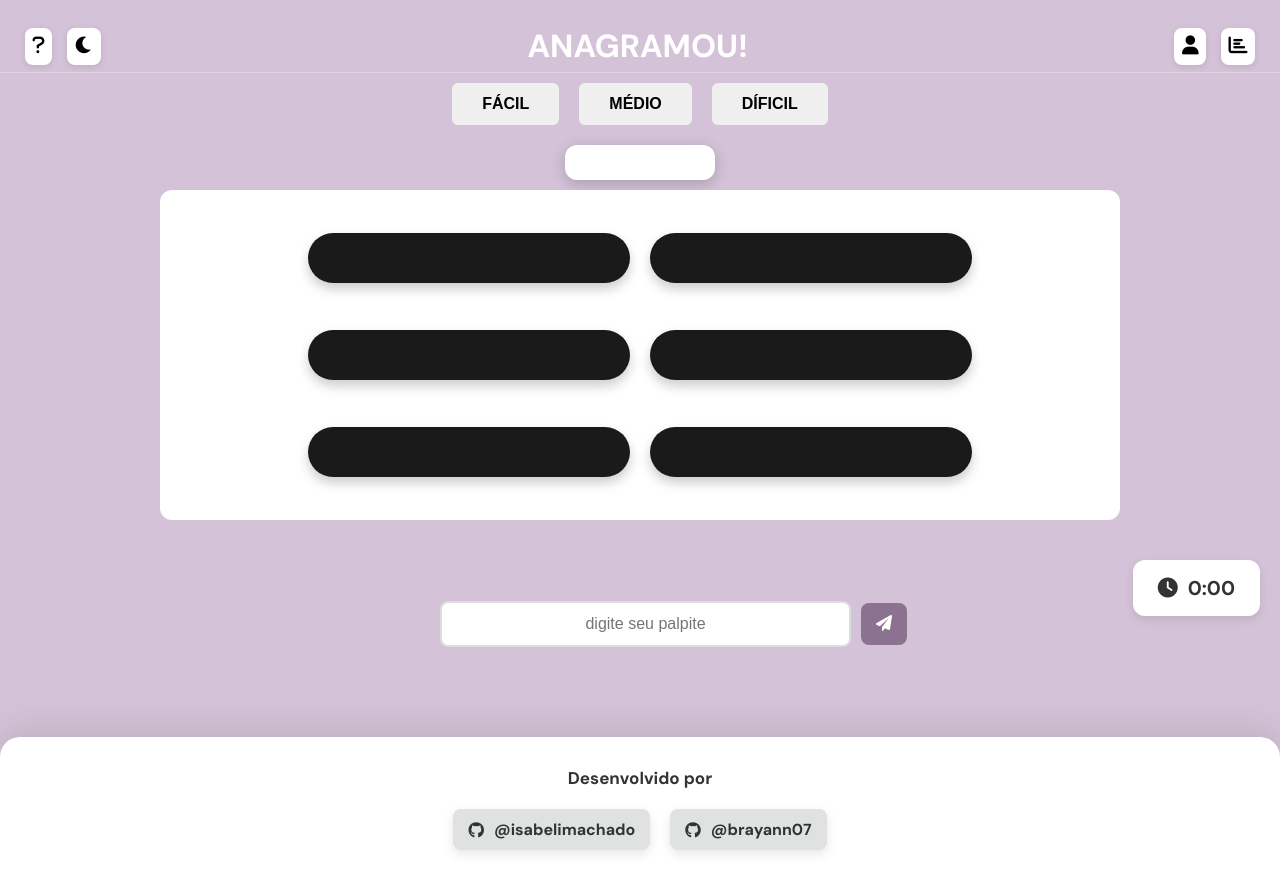
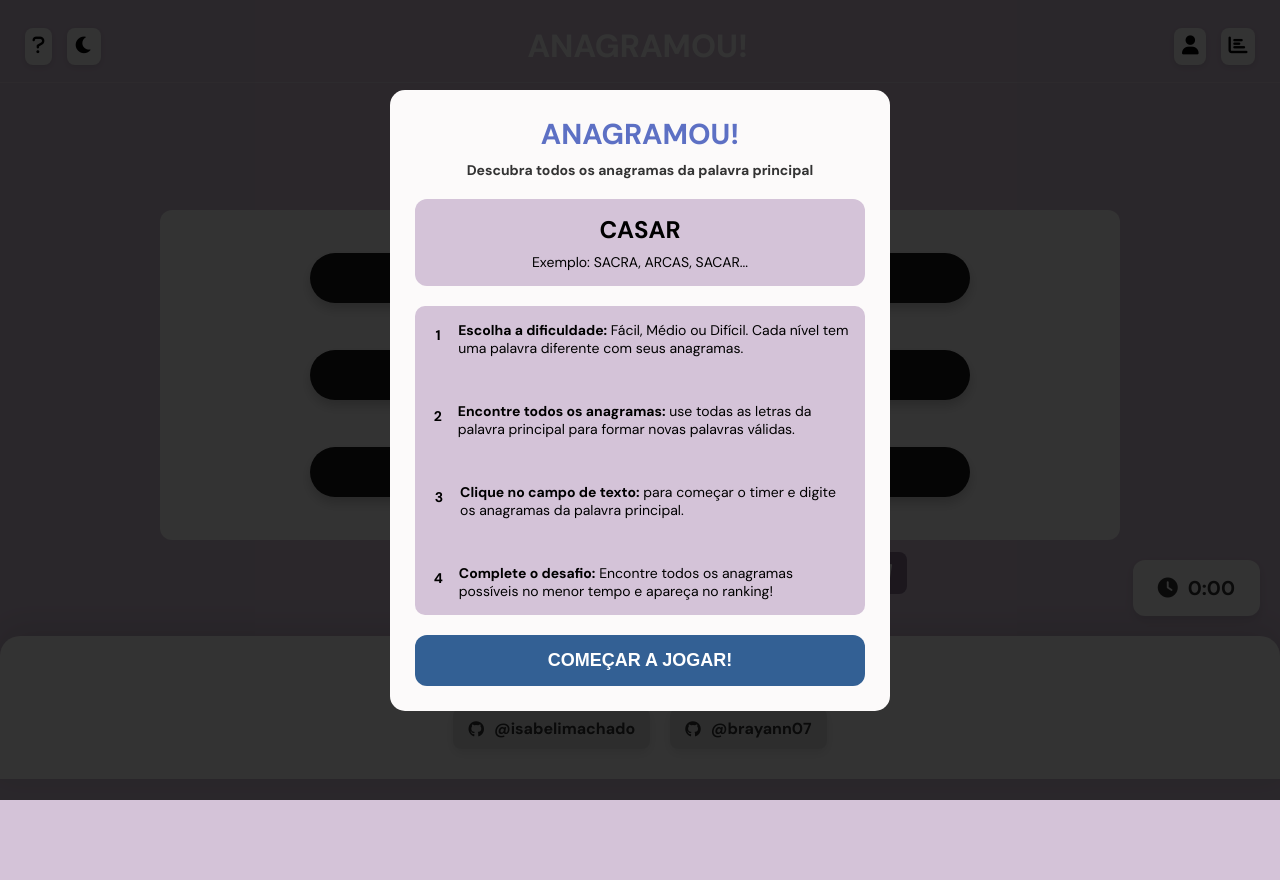
Before and after one commit to isabelimachado/Projeto-Final-TCC---Anagramou, a website with bundled scripts: page ArquivosPrincipais/anagramaMedio.html in a window 1280 px wide. After the commit the page ends 800 px from the top, so only its background shows below. Built offline with nearby package versions, Linux system fonts and the light colour scheme; no server answers.

Commit message:
arrumei input haha

```diff
--- a/ArquivosPrincipais/anagramaMedio.html
+++ b/ArquivosPrincipais/anagramaMedio.html
@@ -40,50 +40,49 @@
 
 
   <div class="selecionarDificuldade">
-    <button class="botao-dificuldade" ><a href=index.html>FÁCIL</a></button>
+    <button class="botao-dificuldade"><a href=index.html>FÁCIL</a></button>
     <button class="botao-dificuldade"><a href=anagramaMedio.html>MÉDIO</a></button>
     <button class="botao-dificuldade"><a href=anagramaDificil.html>DÍFICIL</a></button>
   </div>
 
 
   <div class="divdapalavra">
-    <span class="palavradodia" id="palavraDoDia"> </span> <!-- tentar puxar isso pra cima  -->
+    <span class="palavradodia" id="palavraDoDia">EXEMPLO</span>
   </div>
 
   <div class="divdobrayan">
     <div id="campos1">
-      <!-- tem q fazer cada campo separado pq vou pegar pelo index dai tipo se eu virar uma class, consequemente vou acabar virando todas tendeu? -->
-      <span id="p1">1</span><br>
+      <span id="p1">1</span>
     </div>
 
     <div id="campos2">
-      <span id="p2">2</span><br>
+      <span id="p2">2</span>
     </div>
 
     <div id="campos3">
-      <span id="p3">3</span><br>
+      <span id="p3">3</span>
     </div>
 
     <div id="campos4">
-      <span id="p4">4</span><br>
+      <span id="p4">4</span>
     </div>
 
     <div id="campos5">
-      <span id="p5">5</span><br>
+      <span id="p5">5</span>
     </div>
 
     <div id="campos6">
-      <span id="p6">6</span><br>
+      <span id="p6">6</span>
     </div>
   </div>
-  <br>
 
   <div class="inputzao">
-    <input id="input-jogar" placeholder="digite seu palpite" />
+    <input id="input-jogar" type="text" placeholder="Digite seu palpite" />
     <button class="botaoderesposta" onclick="InputResposta()">
       <i class="fas fa-paper-plane"></i>
     </button>
   </div>
+
 
 
 
@@ -146,6 +145,61 @@
       <button class="botao-comecar-jogo" onclick="EnviarRegistro()">REGISTRAR</button>
     </div>
   </div>
+
+  <!-- como q joga/instruções -->
+  <div class="instrucoes" id="Instrucoes">
+    <div class="conteudo-instrucoes">
+      <div class="cabecalho-instrucoes">
+        <h1 class="titulo-instrucoes">ANAGRAMOU!</h1>
+        <p class="subtitulo-instrucoes">Descubra todos os anagramas da palavra principal</p>
+      </div>
+
+      <!--quando puder da uma olhadinha nesses textinhos pra ve se ta bom ou adiciona algo-->
+
+      <div class="caixa-exemplo">
+        <div class="palavra-exemplo">CASAR</div>
+        <div class="anagramas-exemplo">Exemplo: SACRA, ARCAS, SACAR...</div>
+      </div>
+
+
+      <ul class="etapas-instrucoes">
+        <li class="etapa-instrucao">
+          <div class="numero-etapa">1</div>
+          <div class="texto-etapa">
+            <b>Escolha a dificuldade:</b> Fácil, Médio ou Difícil. Cada nível tem uma palavra diferente com
+            seus anagramas.
+          </div>
+        </li>
+        <li class="etapa-instrucao">
+          <div class="numero-etapa">2</div>
+          <div class="texto-etapa">
+            <b>Encontre todos os anagramas:</b> use todas as letras da palavra principal para formar novas
+            palavras válidas.
+          </div>
+        </li>
+        <li class="etapa-instrucao">
+          <div class="numero-etapa">3</div>
+          <div class="texto-etapa">
+            <b>Clique no campo de texto:</b> para começar o timer e digite os anagramas da palavra principal.
+          </div>
+        </li>
+        <li class="etapa-instrucao">
+          <div class="numero-etapa">4</div>
+          <div class="texto-etapa">
+            <b>Complete o desafio:</b> Encontre todos os anagramas possíveis no menor tempo e apareça no
+            ranking!
+          </div>
+        </li>
+      </ul>
+
+
+      <button class="botao-comecar-jogo" onclick="fecharInstrucoes()">
+        COMEÇAR A JOGAR!
+      </button>
+    </div>
+  </div>
+
+
   <script>
 
     /*oq for de coisa visual de js vai fica aq outro arquivo eh pras funcionalidade do jogo*/
--- a/ArquivosPrincipais/estilo.css
+++ b/ArquivosPrincipais/estilo.css
@@ -1,5 +1,6 @@
 @import url('https://fonts.googleapis.com/css2?family=DM+Sans:wght@400;700&display=swap');
-a{
+
+a {
     text-decoration: none;
     color: black;
 }
@@ -173,12 +174,11 @@ body {
     justify-content: space-between;
     align-items: center;
     padding: 25px;
-    margin-bottom: -40px;
     flex-wrap: nowrap;
+    margin-bottom: 10px;
 }
 
-.botoes-esquerda,
-.botoes-direita {
+.botoes-esquerda, .botoes-direita {
     display: flex;
     gap: 15px;
 }
@@ -212,7 +212,7 @@ body {
     display: flex;
     justify-content: center;
     gap: 20px;
-    margin: 20px 0;
+    margin: -20px 0 30px 0;
     border-top: 1px solid rgba(255, 255, 255, 0.3);
     padding-top: 10px;
 }
@@ -227,12 +227,6 @@ body {
     font-size: 16px;
     cursor: pointer;
     transition: all 0.2s ease;
-}
-
-.botao-dificuldade.ativo {
-    border: 2px solid var(--borda-ativa);
-    color: #2d2d2d;
-    background: #f9f9f9;
 }
 
 .rodape {
@@ -300,6 +294,7 @@ body {
     align-items: center;
     justify-content: center;
     opacity: 1;
+    z-index: 2000;
 }
 
 .instrucoes.oculto {
@@ -358,6 +353,7 @@ body {
     margin-bottom: 20px;
     background-color: #d4c3d8;
     border-radius: 10px;
+
 }
 
 .etapa-instrucao {
@@ -368,6 +364,7 @@ body {
     padding: 15px;
     transition: all 0.3s ease;
     color: black;
+
 }
 
 .numero-etapa {
@@ -477,7 +474,7 @@ body {
     flex-wrap: wrap;
     align-items: center;
     justify-content: center;
-    margin: 10px auto;
+    margin: 10px auto 50px auto;
     color: black;
     padding: 20px;
     box-sizing: border-box;
@@ -500,7 +497,7 @@ body {
 
 }
 
-#campos1 {
+#campos1, #campos2, #campos3, #campos4, #campos5, #campos6 {
     background-color: #1a1a1a;
     height: 50px;
     width: 35%;
@@ -509,132 +506,15 @@ body {
     align-items: center;
     justify-content: center;
     text-align: center;
-    margin: 10px;
+    margin: 8px;
     color: white;
     box-shadow: 0 6px 12px rgba(0, 0, 0, 0.2);
     padding: 0 15px;
-    animation-name: "";
     animation-duration: 1s;
 }
 
-#campos2 {
-    background-color: #1a1a1a;
-    height: 50px;
-    width: 35%;
-    border-radius: 30px;
-    display: flex;
-    align-items: center;
-    justify-content: center;
-    text-align: center;
-    margin: 10px;
-    color: white;
-    box-shadow: 0 6px 12px rgba(0, 0, 0, 0.2);
-    padding: 0 15px;
-    animation-name: "";
-    animation-duration: 1s;
-}
-
-#campos3 {
-    background-color: #1a1a1a;
-    height: 50px;
-    width: 35%;
-    border-radius: 30px;
-    display: flex;
-    align-items: center;
-    justify-content: center;
-    text-align: center;
-    margin: 10px;
-    color: white;
-    box-shadow: 0 6px 12px rgba(0, 0, 0, 0.2);
-    padding: 0 15px;
-    animation-name: "";
-    animation-duration: 1s;
-}
-
-#campos4 {
-    background-color: #1a1a1a;
-    height: 50px;
-    width: 35%;
-    border-radius: 30px;
-    display: flex;
-    align-items: center;
-    justify-content: center;
-    text-align: center;
-    margin: 10px;
-    color: white;
-    box-shadow: 0 6px 12px rgba(0, 0, 0, 0.2);
-    padding: 0 15px;
-    animation-name: "";
-    animation-duration: 1s;
-}
-
-#campos5 {
-    background-color: #1a1a1a;
-    height: 50px;
-    width: 35%;
-    border-radius: 30px;
-    display: flex;
-    align-items: center;
-    justify-content: center;
-    text-align: center;
-    margin: 10px;
-    color: white;
-    box-shadow: 0 6px 12px rgba(0, 0, 0, 0.2);
-    padding: 0 15px;
-    animation-name: "";
-    animation-duration: 1s;
-}
-
-#campos6 {
-    background-color: #1a1a1a;
-    height: 50px;
-    width: 35%;
-    border-radius: 30px;
-    display: flex;
-    align-items: center;
-    justify-content: center;
-    text-align: center;
-    margin: 10px;
-    color: white;
-    box-shadow: 0 6px 12px rgba(0, 0, 0, 0.2);
-    padding: 0 15px;
-    animation-name: "";
-    animation-duration: 1s;
-}
-
-#p1 {
+#p1, #p2, #p3, #p4, #p5, #p6 {
     display: none;
-    animation-name: "";
-    animation-duration: 1s;
-}
-
-#p2 {
-    display: none;
-    animation-name: "";
-    animation-duration: 1s;
-}
-
-#p3 {
-    display: none;
-    animation-name: "";
-    animation-duration: 1s;
-}
-
-#p4 {
-    display: none;
-    animation-name: "";
-    animation-duration: 1s;
-}
-
-#p5 {
-    display: none;
-    animation-name: "";
-    animation-duration: 1s;
-}
-
-#p6 {
-    display: none;
-    animation-name: "";
     animation-duration: 1s;
 }
 
@@ -651,6 +531,7 @@ body {
     padding: 30px;
     transition: right 0.3s ease;
     box-shadow: -2px 0 8px rgba(0, 0, 0, 0.4);
+    z-index: 1000
 }
 
 #ranking.aberta {
@@ -685,9 +566,10 @@ body {
     align-items: center;
     gap: 10px;
     max-width: 400px;
-    margin: 50px  auto;
+    margin: -40px auto 0 auto;
+    position: relative;
+    z-index: 10;
 }
-
 #input-jogar {
     flex: 1;
     padding: 12px 100px;
@@ -718,7 +600,6 @@ body {
 
 
 
-
 /* troca esses parametros pra outro lugar se quiser*/
 @keyframes aoAcertar {
     from {
```
Also changed, not shown: ArquivosPrincipais/anagramaDificil.html (+63 -11 lines), ArquivosPrincipais/index.html (+7 -9 lines).
